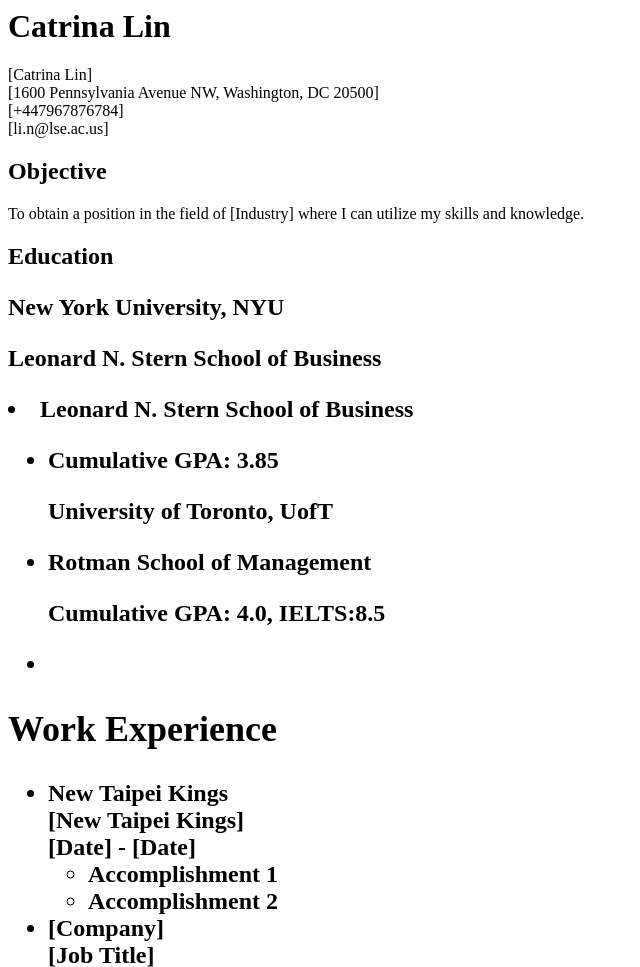
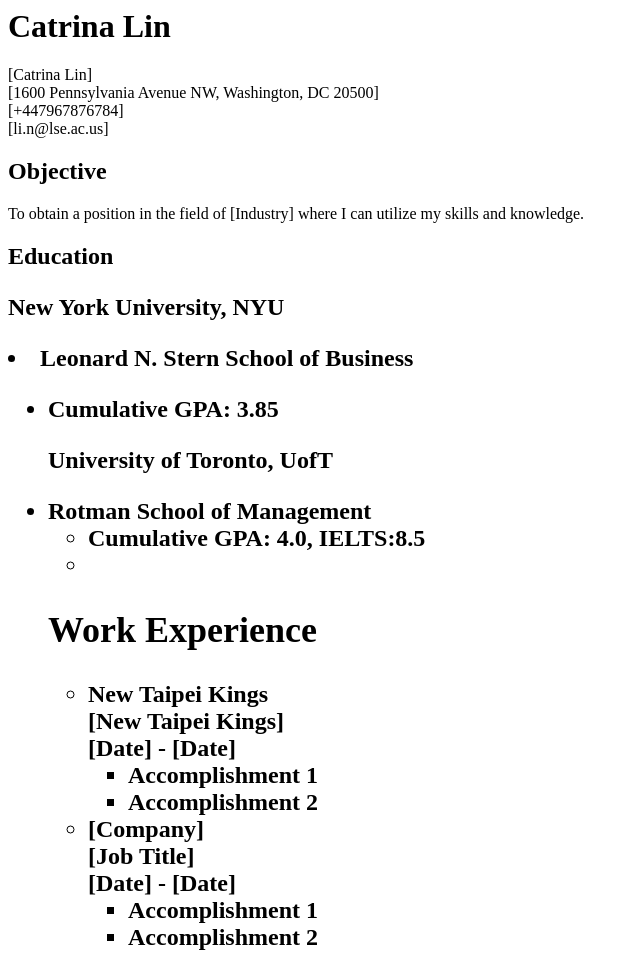
Before and after one commit to shixxy/catrina.29, a plain HTML site: page index.html in a window 1280 px wide. Shown: the top 967 px of the page, without its empty margins (0-640 px from the left). Drawn offline with Linux system fonts and the light colour scheme.

Commit message:
Update index.html

```diff
--- a/index.html
+++ b/index.html
@@ -15,14 +15,14 @@
     <p>To obtain a position in the field of [Industry] where I can utilize my skills and knowledge.</p>
     <h2>Education
     <p>New York University, NYU</p>
-    <p>Leonard N. Stern School of Business</p>
     <li>Leonard N. Stern School of Business
     <ul>
        <li>Cumulative GPA: 3.85</li>
+
     <p>University of Toronto, UofT</p>
     <li>Rotman School of Management
-    <p>
-      Cumulative GPA: 4.0, IELTS:8.5<br>
+    <ul>
+      <li>Cumulative GPA: 4.0, IELTS:8.5</li>
     <li>
     </ul>
     <h2>Work Experience</h2>
```
